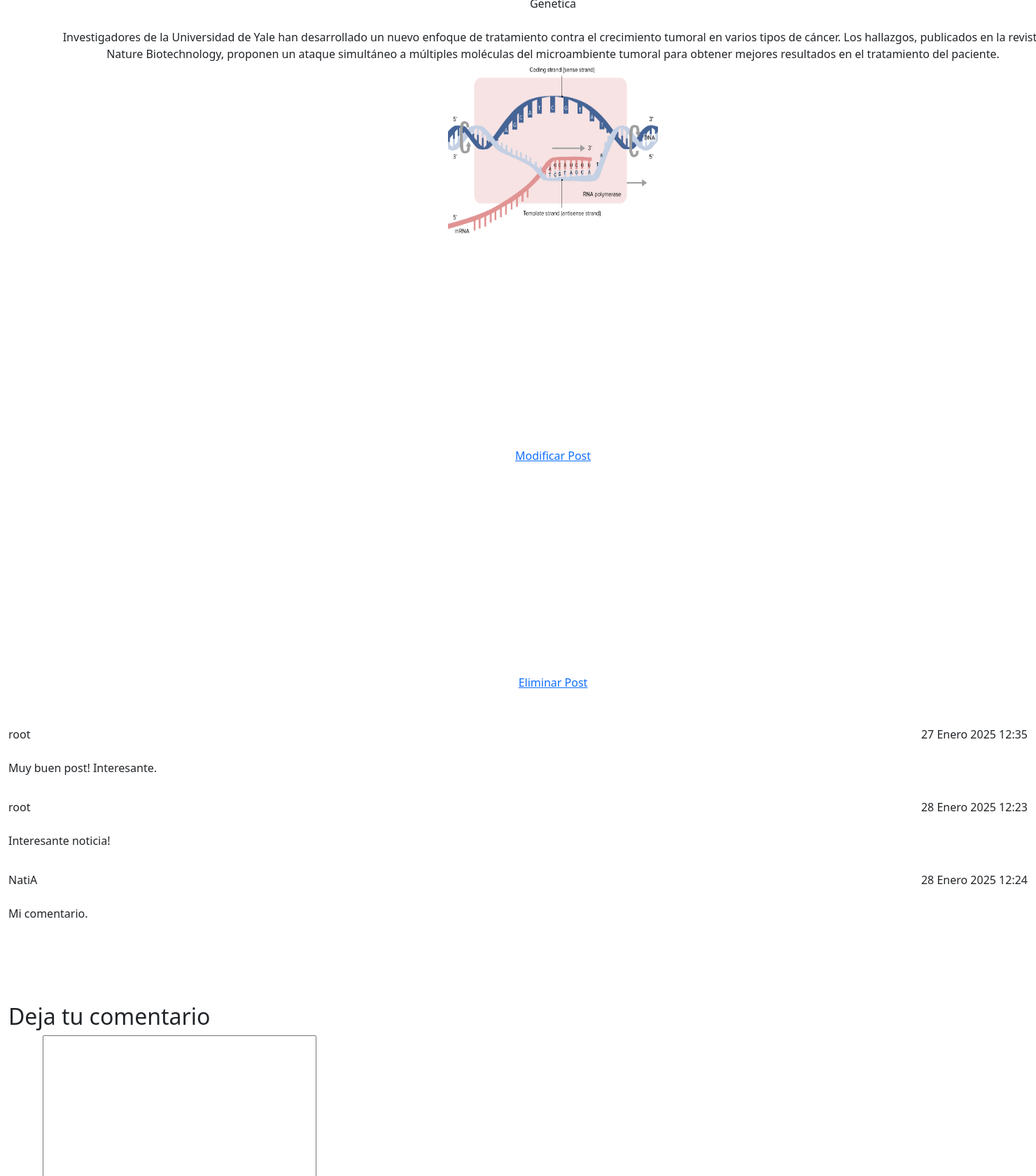
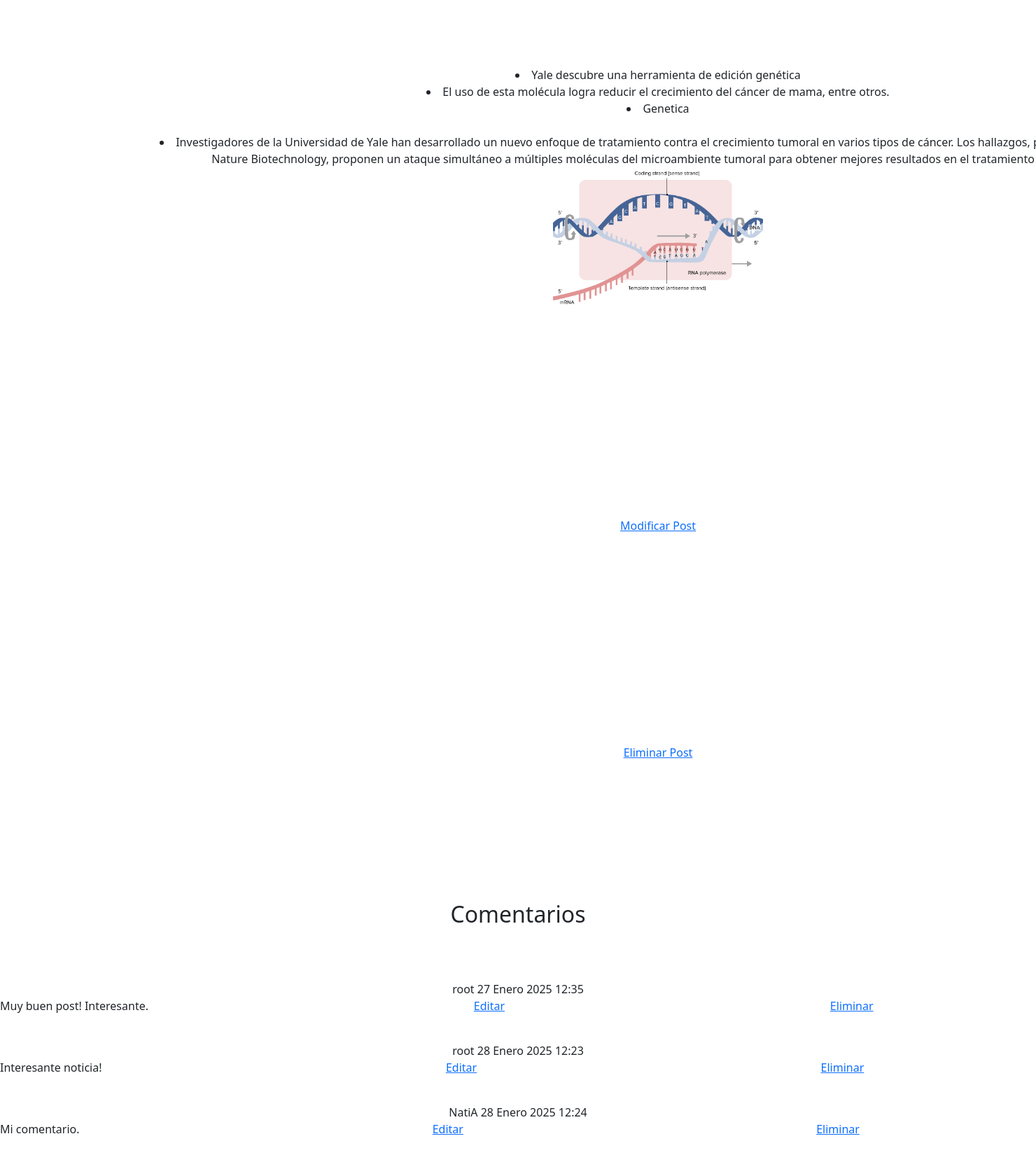
Before and after one commit to GabiPoko/Blog_Giordano_Bruno, a Django app: page /posts/1/ in a window 1480 px wide; the page is wider, and only the part inside the window is pictured. Shown: the part 400-2080 px from the top of that part at 70% size. Run offline with Django 5.2, Linux system fonts and the light colour scheme; a user stored in the database is signed in; data comes from the database, SQL or seed files in the repository; both versions use the stored data as it was after the commit.

Commit message:
Eliminar, modificar comentarios para distitntos usuarios (funcionando)

```diff
--- a/blog/apps/posts/urls.py
+++ b/blog/apps/posts/urls.py
@@ -14,6 +14,8 @@ urlpatterns= [
     path('categoria/<int:pk>/delete/', CategoriaDeleteView.as_view(), name= 'categoria_delete'),
     path('post/<int:pk>/modificar/', PostUpdateView.as_view(), name= 'post_update'),
     path('post/<int:pk>/eliminar/', PostDeleteView.as_view(), name= 'post_delete'),
+    path('comentario/<int:pk>/eliminar/', ComentarioDeleteView.as_view(), name='comentario_eliminar'),
+    path('comentario/<int:pk>/editar/', ComentarioUpdateView.as_view(), name='comentario_editar'),
 
 
 ]
--- a/blog/apps/posts/views.py
+++ b/blog/apps/posts/views.py
@@ -5,7 +5,7 @@
 from django.shortcuts import redirect
 from django.contrib.auth.mixins import LoginRequiredMixin
 from django.views.generic.edit import CreateView
-from django.urls import reverse_lazy
+from django.urls import reverse_lazy, reverse
 
 # Create your views here.
 
@@ -55,6 +55,25 @@
         form.instance.posts_id = self.kwargs['posts_id']
         return super().form_valid(form)
 
+class ComentarioUpdateView(LoginRequiredMixin, UpdateView):
+    model = Comentario
+    form_class = ComentarioForm
+    template_name = 'comentario/comentario_form.html'
+
+    def get_success_url(self):
+        next_url = self.request.GET.get('next')
+        if next_url:
+            return next_url
+        else:
+            return reverse('apps.posts:post_individual', args=[self.object.posts.id])
+
+class ComentarioDeleteView(LoginRequiredMixin, DeleteView):
+    model = Comentario
+    template_name = 'comentario/comentario_confirm_delete.html'
+
+    def get_success_url(self):
+        return reverse('apps.posts:post_individual', args=[self.object.posts.id])
+
 
 class PostCreateView(CreateView):
     model = Post
--- /dev/null
+++ b/blog/templates/comentario/crear_comentario.html
@@ -0,0 +1,53 @@
+{% load colaborador_tags %}
+
+<div class="container-fluid" style="margin-bottom: 20px;">
+    <h2>Comentarios</h2>
+    <br><br>
+</div>
+
+<div class="container-fluid" style="margin-bottom: 20px;"></div>
+
+{% for comentario in comentarios %}
+    <table>
+        {{ comentario.usuario }} {{ comentario.fecha }}
+    </table>
+
+    <ul class="w-100 list-unstyled d-flex justify-content-between mb-8">
+        <p>{{ comentario.texto }}</p>
+
+        {% if user.is_superuser or comentario.usuario == user %}
+            <br><a id="boton_post" href="{% url 'apps.posts:comentario_editar' pk=comentario.pk %}?next={{ request.path }}">Editar</a>
+        {% endif %}
+
+        {% if user.is_superuser or comentario.usuario == user or request.user|has_group:"Colaborador" %}
+            <br><a id="boton_post" href="{% url 'apps.posts:comentario_eliminar' pk=comentario.pk %}">Eliminar</a>
+        {% endif %}
+        <br><br>
+    </ul>
+
+{% empty %}
+    <p>No hay comentarios. ¡Puedes ser el primero en comentar!</p>
+{% endfor %}
+</div>
+
+<a id="comentario"></a>
+<div class="container" style="margin-bottom: 100px;">
+<form method="POST" style="margin-bottom: 10px; margin-top: 100px">
+    {% csrf_token %}
+
+    {% if user.is_authenticated %}
+        <h2>Deja tu comentario</h2>
+           <form method="POST">
+                {% csrf_token %}
+                {{ form.as_p }}
+                <input type="submit" value="Comentar">
+            </form>
+    {% else %}
+        <h2>Debes iniciar sesión o registrarte para comentar</h2>
+        <a id="boton_post" href="{% url 'apps.usuario:login' %}?next={{ request.path }}">Iniciar sesión</a>
+        <input type="hidden" name="next" value="{{ request.path }}">
+
+    {% endif %}
+
+    </form>
+</div>
--- a/blog/templates/posts/post_individual.html
+++ b/blog/templates/posts/post_individual.html
@@ -5,71 +5,39 @@
 {% block contenido %}
 
 
-
-
-
 <center>
 
-<div class=" container-fluid" style="margin:50px;">
-<table>{{ posts.titulo }}</table>
-<table>{{ posts.subtitulo }}</table>
-<table>{{ posts.categoria }}</table>
+<div class=" container-fluid" style="margin:200px;">
+    <li>{{ posts.titulo }}</li>
+    <li>{{ posts.subtitulo }}</li>
+
+    <li>{{ posts.categoria }}</li>
     <br>
-<table>{{ posts.texto }}</table>
-<img src="{{ posts.imagen.url }}" alt="" width="300" height="250">
+
+    <li>{{ posts.texto }}</li>
+    {% if posts.imagen %}
+
+    <img src="{{ posts.imagen.url }}" alt="" style="width: 300px; height: 200px;">
+    {% else %}
+
+    <p>No hay imagen disponible</p>
+    {% endif %}
 
     {% if user.is_superuser or request.user|has_group:"Colaborador" %}
     <div class="container-fluid" style="margin-top: 300px;">
+
+    </div>
     <a id="boton_post" href="{% url 'apps.posts:post_update' pk=posts.id %}">Modificar Post</a>
-</div>
+
     <div class="container-fluid" style="margin-top: 300px;">
-    <a id="boton post" href="{% url 'apps.posts:post_delete' pk=posts.pk %}">Eliminar Post</a>
+        <a id="boton_post" href="{% url 'apps.posts:post_delete' pk=posts.pk %}">Eliminar Post</a>
+
     </div>
     {% endif %}
 
     </div>
-</center>
 
-
-<div class="container-fluid" style="margin-bottom: 20px;">
-</div>
-
-<div class="container-fluid" style="margin-bottom: 20px;">
-</div>
-
-<div class="container-fluid" style="margin-bottom: 20px;">
-{% for comentario in comentarios %}
-    <table class="table">
-        <ul class="list-unstyled d-flex justify-content-between mb-4">
-            <li>{{ comentario.usuario }}</li>
-            <li>{{ comentario.fecha }}</li>
-        </ul>
-        <p>{{ comentario.texto }}</p>
-    </table>
-{% empty %}
-    <p>No hay comentarios. Puedes ser el primero en comentar!</p>
-{% endfor %}
-</div>
-
-<div class="container-fluid" style="margin-bottom: 180px;">
-<form method="POST" style="margin-bottom: 100px; margin-top: 100px;">
-    {% csrf_token %}
-    {% if user.is_authenticated %}
-        <h2>Deja tu comentario</h2>
-        <form method="POST">
-            {% csrf_token %}
-            {{ form.as_p }}
-            <input type="submit" value="Comentar">
-        </form>
-    {% else %}
-        <h2>Debes iniciar sesión o registrarte para comentar</h2>
-        <a class="btn btn-success btn-lg" href="{% url 'apps.usuario:login' %}?next={{ request.path }}#comentario">Iniciar sesión</a>
-        <input type="hidden" name="next" value="{{ request.path }}">
-    {% endif %}
-</form>
-</div>
+    {% include 'comentario/crear_comentario.html' %}
 
     </center>
-
-
     {% endblock %}
```
Also changed, not shown: blog/templates/comentario/comentario_confirm_delete.html (added, +30 -0 lines), blog/templates/comentario/comentario_form.html (added, +27 -0 lines), blog/apps/usuario/views.py (line endings or trailing spaces), blog/blog/db.sqlite3. Lines whose indentation alone changed are shown as unchanged.
